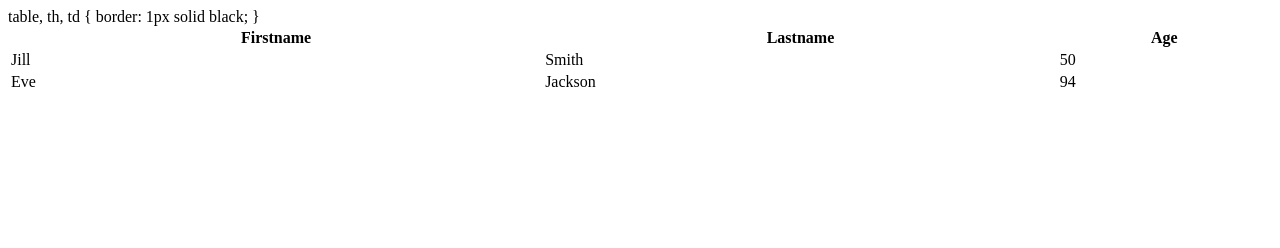
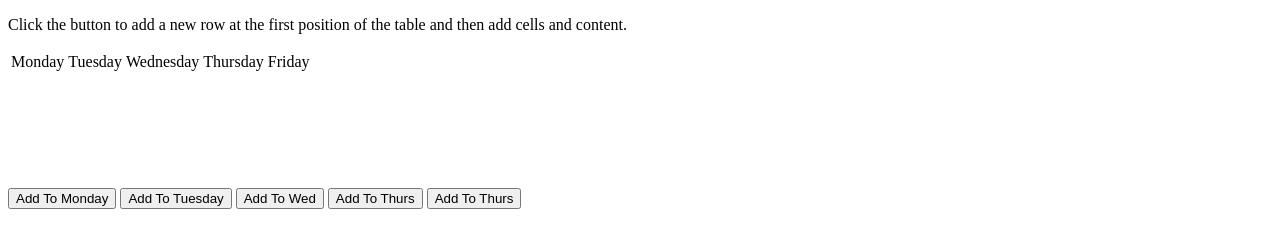
Before and after one commit to CandiaGu/BSTable, a plain HTML site: page index.html in a window 1280 px wide. Drawn offline with Linux system fonts and the light colour scheme.

Commit message:
can edit like string in table calendar?

```diff
--- a/index.html
+++ b/index.html
@@ -1,25 +1,59 @@
 <!DOCTYPE html>
 <html>
   <body>
-    table, th, td {
-    border: 1px solid black;
+    <p>Click the button to add a new row at the first position of the table and then add cells and content.</p>
+
+<table id="myTable">
+  <tr><td>Monday</td>
+    <td>Tuesday</td>
+    <td>Wednesday</td>
+    <td>Thursday</td>
+    <td>Friday</td></tr>
+  <tr><td></td><td></td><td></td><td></td><td></td></tr>
+  <tr><td></td><td></td><td></td><td></td><td></td></tr>
+  <tr><td></td><td></td><td></td><td></td><td></td></tr>
+  <tr><td></td><td></td><td></td><td></td><td></td></tr>
+  <tr><td></td><td></td><td></td><td></td><td></td></tr>
+  <tr><td></td><td></td><td></td><td></td><td></td></tr>
+  <tr><td></td><td></td><td></td><td></td><td></td></tr>
+  <tr><td></td><td></td><td></td><td></td><td></td></tr>
+  <tr><td></td><td></td><td></td><td></td><td></td></tr>
+  <tr><td></td><td></td><td></td><td></td><td></td></tr>
+  <tr><td></td><td></td><td></td><td></td><td></td></tr>
+  <tr><td></td><td></td><td></td><td></td><td></td></tr>
+  <tr><td></td><td></td><td></td><td></td><td></td></tr>
+  <tr><td></td><td></td><td></td><td></td><td></td></tr>
+  <tr><td></td><td></td><td></td><td></td><td></td></tr>
+  <tr><td></td><td></td><td></td><td></td><td></td></tr>
+  <tr><td></td><td></td><td></td><td></td><td></td></tr>
+  <tr><td></td><td></td><td></td><td></td><td></td></tr>
+  <tr><td></td><td></td><td></td><td></td><td></td></tr>
+  <tr><td></td><td></td><td></td><td></td><td></td></tr>
+  <tr><td></td><td></td><td></td><td></td><td></td></tr>
+  <tr><td></td><td></td><td></td><td></td><td></td></tr>
+  <tr><td></td><td></td><td></td><td></td><td></td></tr>
+  <tr><td></td><td></td><td></td><td></td><td></td></tr>
+</table>
+<br>
+
+<button onclick="fillCalendar(0,1,'mon')">Add To Monday</button>
+<button onclick="fillCalendar(1,1,'tues')">Add To Tuesday</button>
+<button onclick="fillCalendar(2,1,'wed')">Add To Wed</button>
+<button onclick="fillCalendar(3,1,'thurs')">Add To Thurs</button>
+<button onclick="fillCalendar(4,1,'fri')">Add To Thurs</button>
+
+<script>
+  var globStr = 1;
+  var weekdayCount = [1,1,1,1,6];
+function fillCalendar(weekday, hour, string, color) {
+  var table = document.getElementById("myTable");
+  row = document.getElementById("myTable").rows[weekdayCount[weekday]];
+   var cell1 = row.cells[weekday];
+  cell1.innerHTML = globStr;
+  globStr = weekdayCount[weekday];
+   weekdayCount[weekday] = weekdayCount[weekday] +1;
 }
-     <table style="width:100%">
-  <tr>
-    <th>Firstname</th>
-    <th>Lastname</th>
-    <th>Age</th>
-  </tr>
-  <tr>
-    <td>Jill</td>
-    <td>Smith</td>
-    <td>50</td>
-  </tr>
-  <tr>
-    <td>Eve</td>
-    <td>Jackson</td>
-    <td>94</td>
-  </tr>
-</table>
+</script>
+
   </body>
 </html>
```
